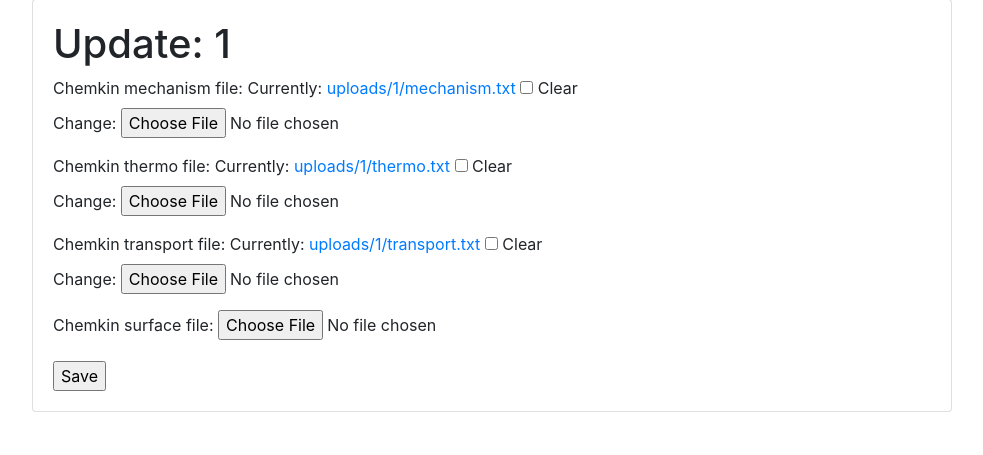
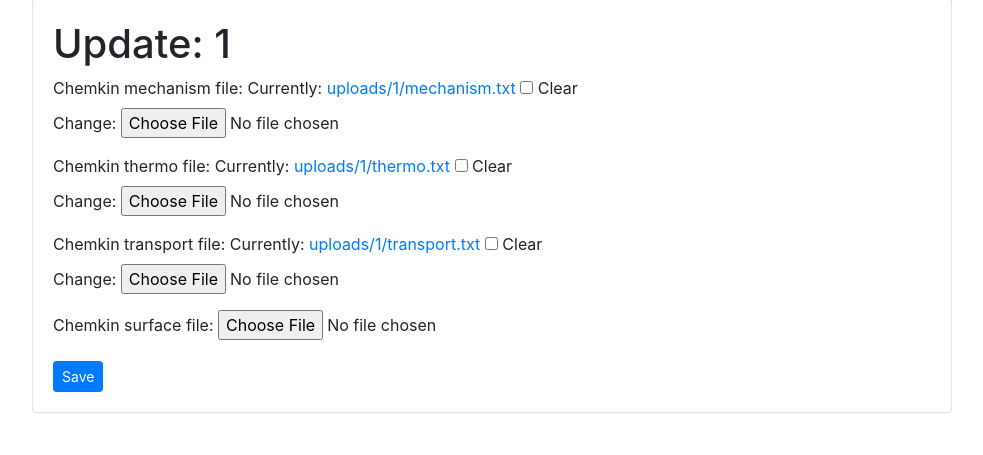
Before and after one commit to comocheng/ChemCheck, a Django app: page /mechanism/1/update in a window 1280 px wide. Shown: the part 81-536 px from the top of the page, without its empty margins (148-1131 px from the left). Run offline with Django 3.2, Linux system fonts and the light colour scheme; data comes from the database, SQL or seed files in the repository; some libraries are stand-ins or nearby versions.

Commit message:
UI for save button

```diff
--- a/ChemCheck/upload/templates/file_update.html
+++ b/ChemCheck/upload/templates/file_update.html
@@ -5,7 +5,7 @@
 
 <form action='update' method='POST' enctype="multipart/form-data">{% csrf_token %}
     {{ form.as_p }}
-    <input type='submit' value='Save' />
+    <button type="submit" class="btn btn-primary btn-sm">Save</button>
 </form>
 
 
```
